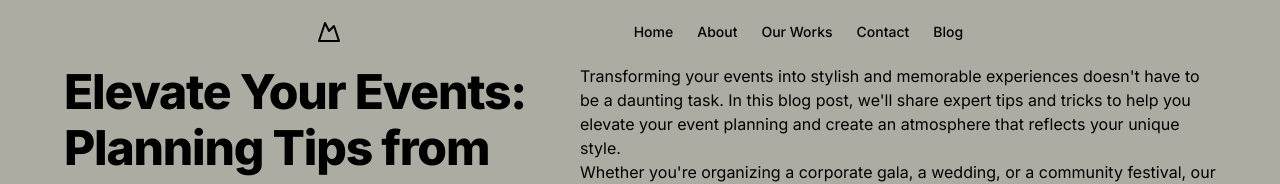
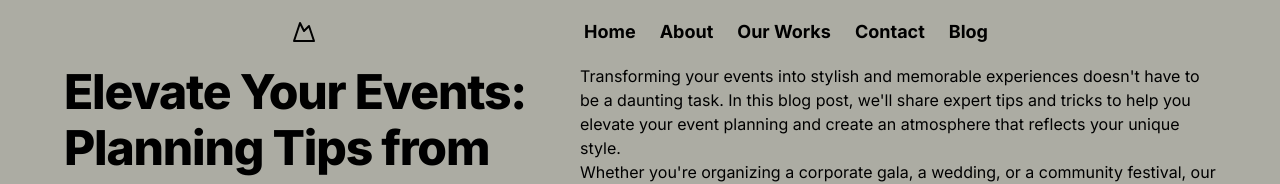
Before and after one commit to ShinzDev/bosunDecourations, a Next.js app: page /blog in a window 1280 px wide. Shown: the top 184 px of the page. Built offline with nearby package versions, Linux system fonts and the light colour scheme.

Commit message:
navigation bar ajusted

```diff
--- a/components/component/hero.jsx
+++ b/components/component/hero.jsx
@@ -33,7 +33,7 @@ export function Hero() {
               className="text-4xl font-bold tracking-tight sm:text-5xl md:text-6xl lg:text-7xl">
               Welcome to Bosun Decorations
             </h1>
-            <p className="max-w-xl text-lg md:text-xl ">
+            <p className="max-w-xl text-2xl md:text-xl ">
               Discover the power of our innovative app and transform the way you work.
             </p>
           </div>
--- a/components/component/topnav.jsx
+++ b/components/component/topnav.jsx
@@ -25,13 +25,13 @@ export function Topnav() {
   return (
     <header
       id="home"
-      className="flex h-16 w-full items-center text-xl justify-evenly   bg-transparent px-4 fixed z-50   md:px-6"
+      className="flex h-16 w-full items-center text-xl justify-evenly    bg-transparent px-4 fixed z-50   md:px-6"
     >
       <Link className="flex items-center gap-2" href="./">
         <MountainIcon className="h-6 w-6" />
         <span className="sr-only">Acme Inc</span>
       </Link>
-      <nav className="hidden items-center gap-6 text-sm font-medium md:flex">
+      <nav className="hidden items-center gap-6     text-lg font-bold md:flex">
         <Link className="hover:underline hover:underline-offset-4" href="./">
           Home
         </Link>
```
